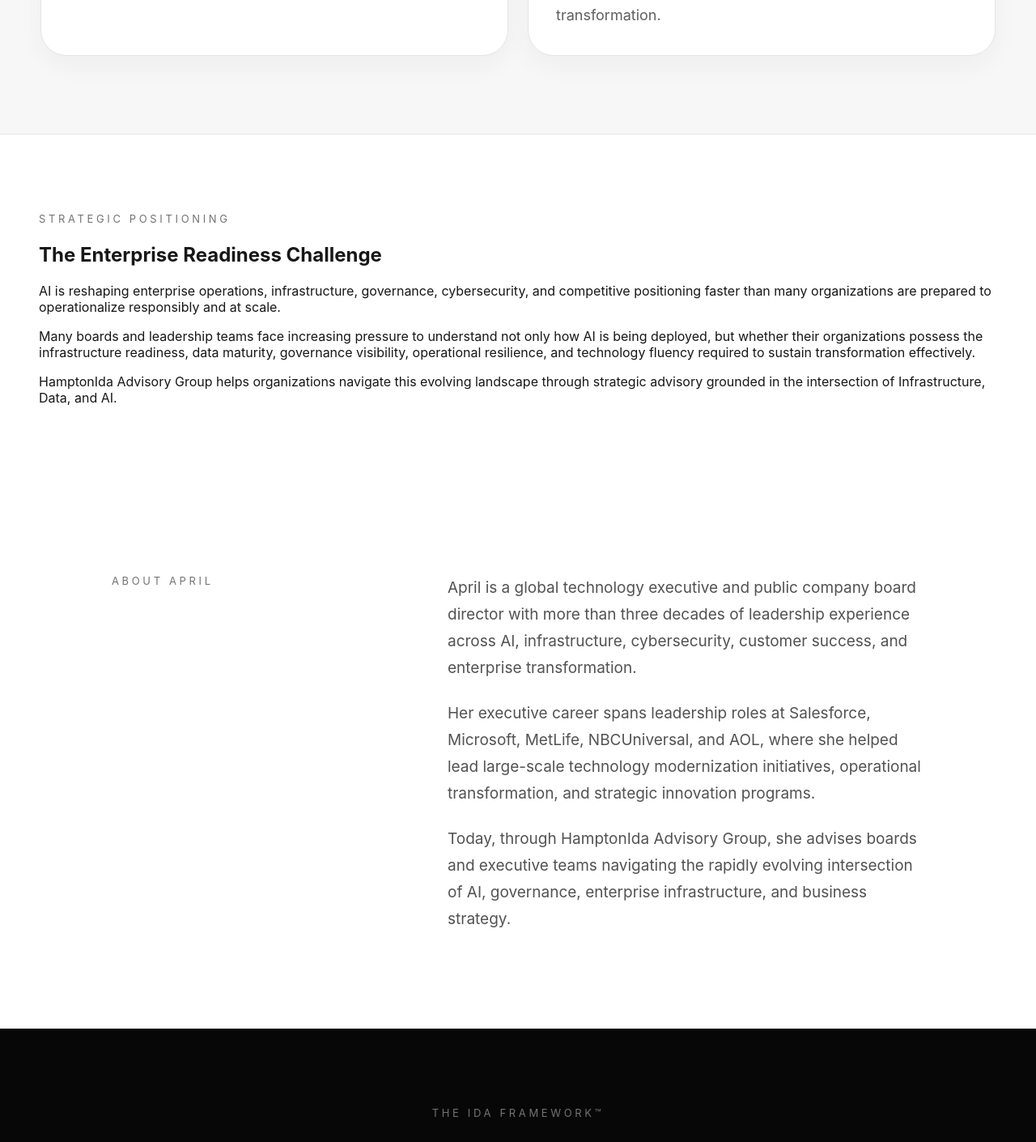
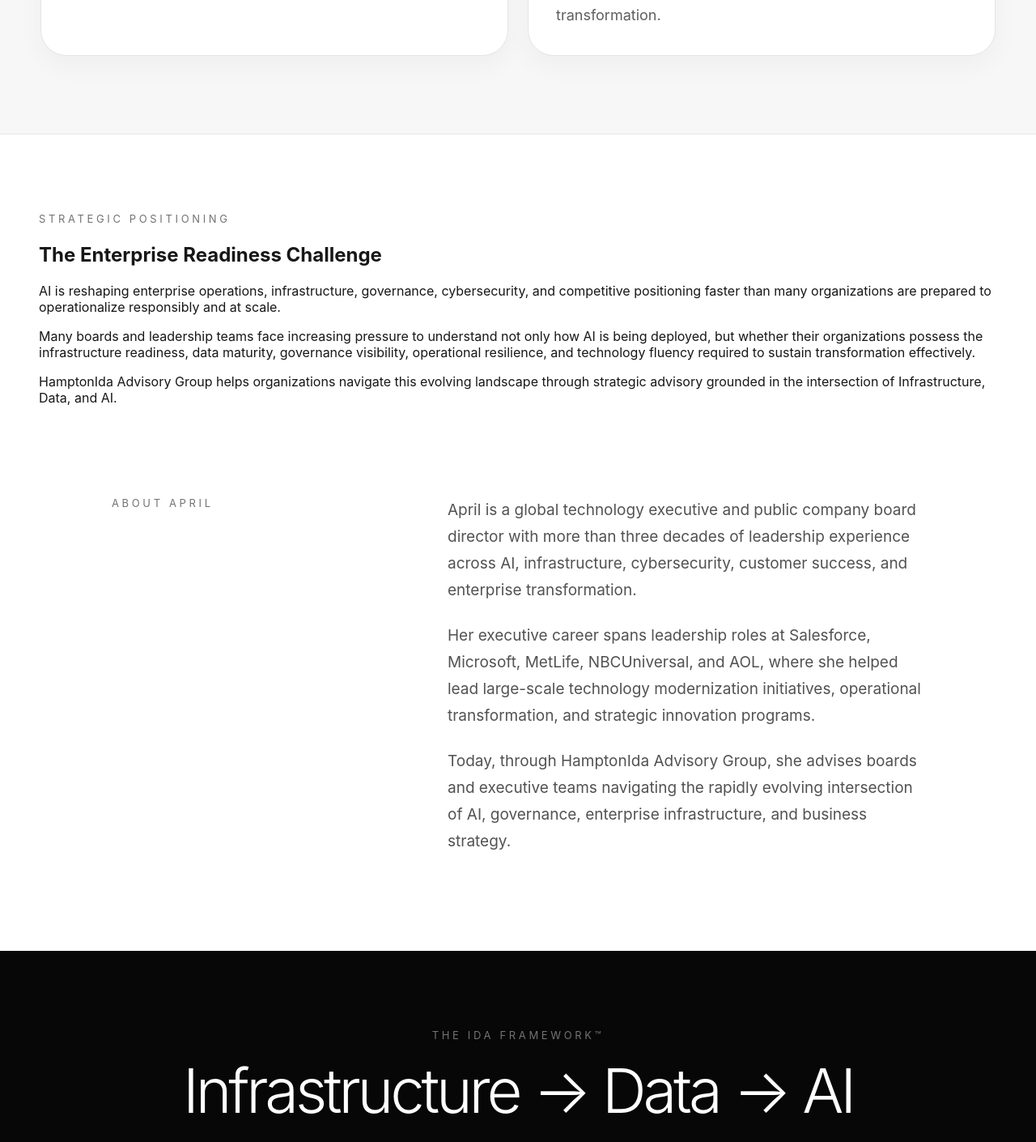
Before and after one commit to AWalker536/hamptonida-website, a React (Vite) app: page / in a window 1280 px wide. Shown: the part 2292-3702 px from the top of the page at 81% size. Built offline with nearby package versions, Linux system fonts and the light colour scheme.

Commit message:
Update styles.css
editing spacing

```diff
--- a/src/styles.css
+++ b/src/styles.css
@@ -408,3 +408,10 @@ a {
     font-size: 25px;
   }
 }
+.problem-statement {
+  padding-bottom: 48px;
+}
+
+.about {
+  padding-top: 48px;
+}
```
